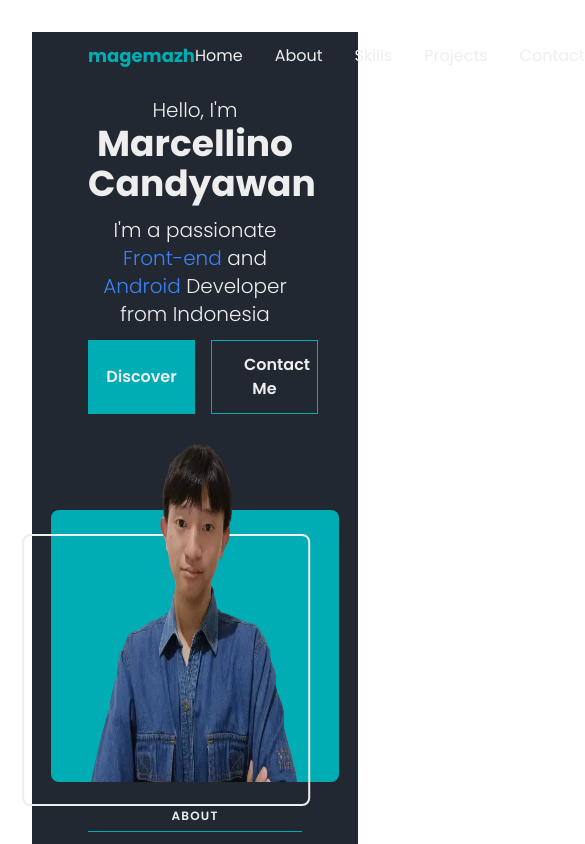
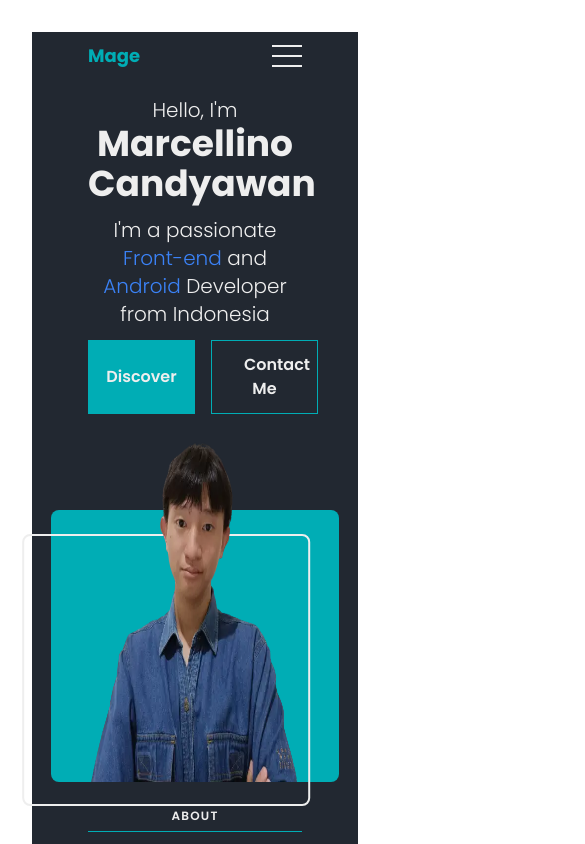
Before and after one commit to MageMazh/Portfolio, a React (Vite) app: page / in a window 390 px wide. Shown: the top 844 px of the page, 585 px wide, since content can reach past the window. Built offline with nearby package versions, Linux system fonts and the light colour scheme.

Commit message:
add hamburger and responsive

```diff
--- a/src/component/Header/Header.tsx
+++ b/src/component/Header/Header.tsx
@@ -1,48 +1,119 @@
-import { useState, useEffect } from 'react';
+import { useState, useEffect } from "react";
 
 const Header = () => {
   const [scrolling, setScrolling] = useState(false);
+  const [isHamburgerActive, setHamburgerActive] = useState(false);
+
+  const toggleHamburger = () => {
+    setHamburgerActive(!isHamburgerActive);
+  };
+
+  // Handle click outside hamburger menu
+  const handleClickOutside = (e: MouseEvent) => {
+    if (
+      !(e.target as HTMLElement).matches("#hamburger") &&
+      !(e.target as HTMLElement).closest("#nav-menu")
+    ) {
+      setHamburgerActive(false);
+    }
+  };
+
+  useEffect(() => {
+    window.addEventListener("click", handleClickOutside);
+
+    return () => {
+      window.removeEventListener("click", handleClickOutside);
+    };
+  }, []);
 
   const handleScroll = () => {
     setScrolling(window.scrollY > 400);
   };
 
   useEffect(() => {
-    window.addEventListener('scroll', handleScroll);
+    window.addEventListener("scroll", handleScroll);
 
     return () => {
-      window.removeEventListener('scroll', handleScroll);
+      window.removeEventListener("scroll", handleScroll);
     };
   }, []);
 
   return (
     <header className="sticky top-0 w-full z-10 ">
-      <div className={`absolute flex items-center justify-between px-14 h-12 w-full transition duration-500 ease-in-out ${scrolling ? 'bg-secondary' : 'bg-transparent'}`}>
+      <main
+        className={`absolute flex items-center justify-between px-14 h-12 w-full transition duration-500 ease-in-out ${
+          scrolling ? "bg-secondary" : "bg-transparent"
+        }`}
+      >
         <div>
-          <a href="#home" className="py-6 text-lg font-bold text-primary">magemazh</a>
+          <a href="#home" className="py-6 text-lg font-bold text-primary">
+            Mage
+          </a>
         </div>
-        <nav id="nav-menu">
-          <ul className="flex gap-8">
+        <button
+          id="hamburger"
+          name="hamburger"
+          type="button"
+          className="absolute right-14 block group lg:hidden"
+          onClick={toggleHamburger}
+        >
+          <span className="hamburger-line transition duration-300 ease-in-out group-hover:bg-primary"></span>
+          <span className="hamburger-line transition duration-300 ease-in-out group-hover:bg-primary"></span>
+          <span className="hamburger-line transition duration-300 ease-in-out group-hover:bg-primary"></span>
+        </button>
+
+        <nav
+          id="nav-menu"
+          className={`absolute lg:static right-14 top-full w-[250px] lg:w-fit rounded-lg bg-gray-500 lg:bg-transparent py-4  ${
+            isHamburgerActive ? "" : "hidden"
+          } lg:block`}
+        >
+          <ul className="flex flex-col px-4 gap-2 lg:flex-row lg:gap-8 lg:px-0">
             <li className="group">
-                  <a href="#home" className="flex py-2 text-white group-hover:text-primary">Home</a>
+              <a
+                href="#home"
+                className="flex py-2 text-white group-hover:text-primary"
+              >
+                Home
+              </a>
             </li>
             <li className="group">
-                  <a href="#about" className="flex py-2 text-white group-hover:text-primary">About</a>
+              <a
+                href="#about"
+                className="flex py-2 text-white group-hover:text-primary"
+              >
+                About
+              </a>
             </li>
             <li className="group">
-                  <a href="#skill" className="flex py-2 text-white group-hover:text-primary">Skills</a>
+              <a
+                href="#skill"
+                className="flex py-2 text-white group-hover:text-primary"
+              >
+                Skills
+              </a>
             </li>
             <li className="group">
-                  <a href="#project" className="flex py-2 text-white group-hover:text-primary">Projects</a>
+              <a
+                href="#project"
+                className="flex py-2 text-white group-hover:text-primary"
+              >
+                Projects
+              </a>
             </li>
             <li className="group">
-                  <a href="#contact" className="flex py-2 text-white group-hover:text-primary">Contact</a>
+              <a
+                href="#contact"
+                className="flex py-2 text-white group-hover:text-primary"
+              >
+                Contact
+              </a>
             </li>
           </ul>
         </nav>
-      </div>
+      </main>
     </header>
   );
-}
+};
 
 export default Header;
```
Lines whose indentation alone changed are shown as unchanged.
